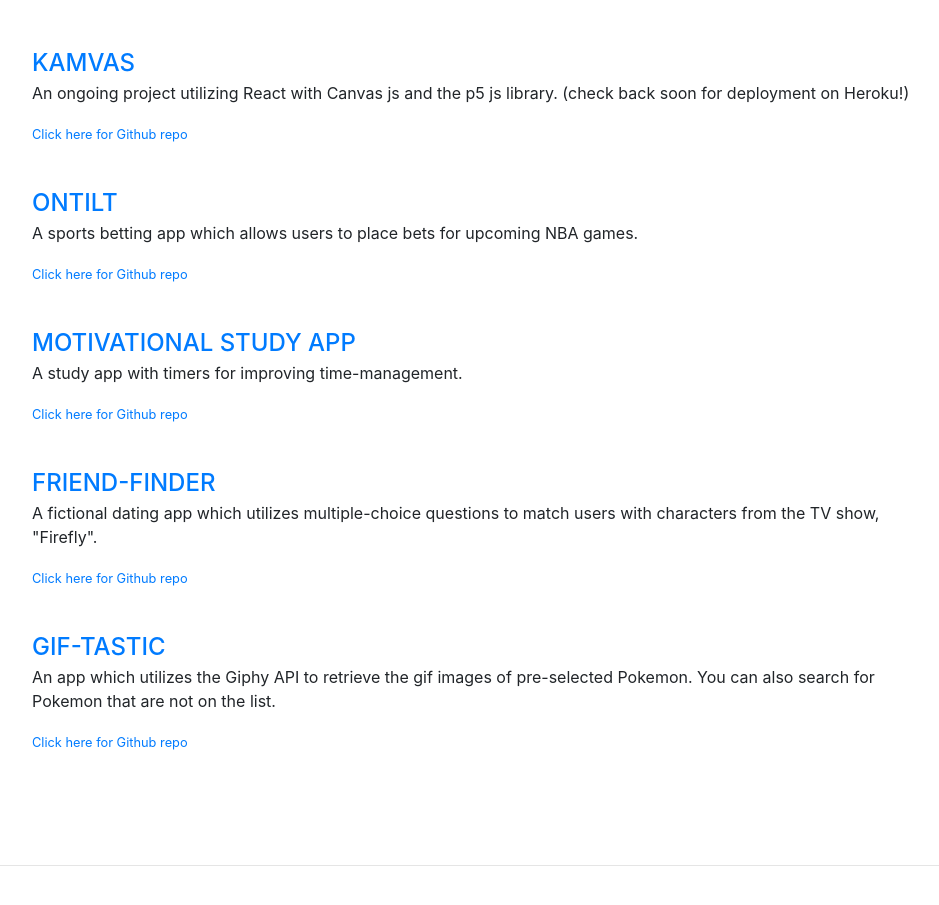
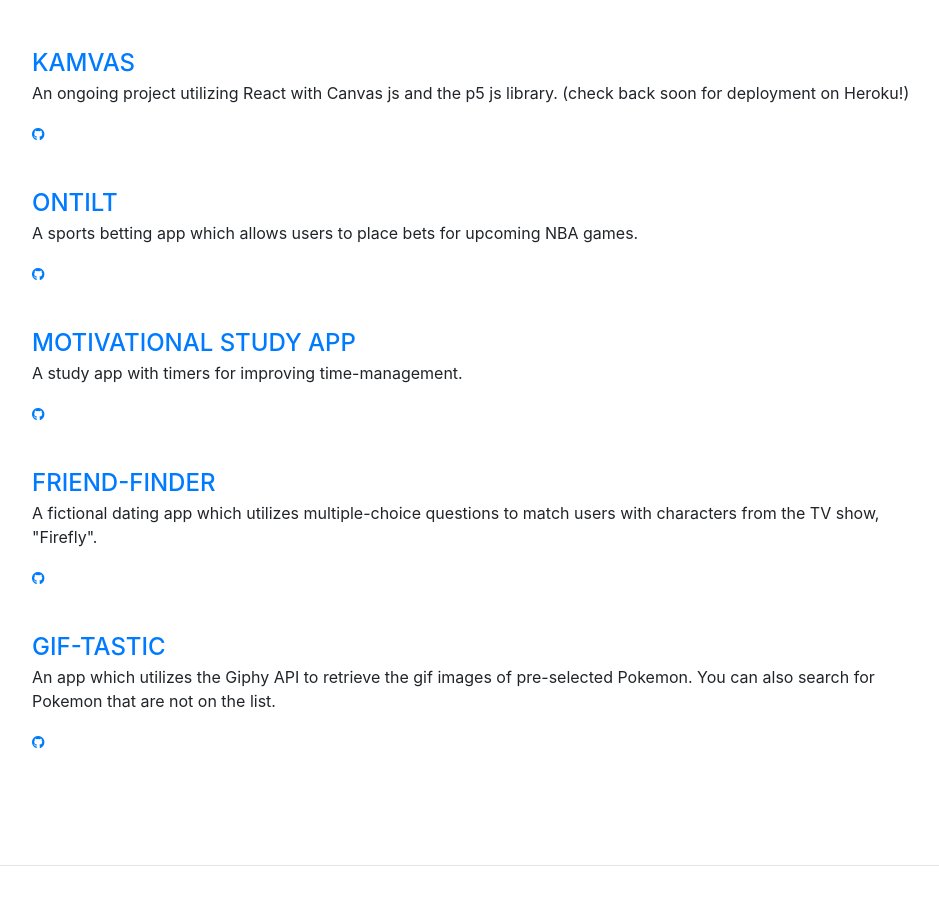
Before and after one commit to byronst10/portfolio, a website with bundled scripts: page index.html in a window 1280 px wide. Shown: the part 890-1795 px from the top of the page, without its empty margins (288-1227 px from the left). Built offline with nearby package versions, Linux system fonts and the light colour scheme; a web font is replaced by a local one.

Commit message:
pushing changes

```diff
--- a/index.html
+++ b/index.html
@@ -88,24 +88,24 @@
         <div class="project-content">
         <div class="subheading mb-0"><a href="https://github.com/Mariamka91/Shinto-App/">Kamvas</a></div>
         <p>An ongoing project utilizing React with Canvas js and the p5 js library. (check back soon for deployment on Heroku!)</p>
-        <p><small><a href="https://github.com/Mariamka91/Shinto-App/">Click here for Github repo</a></span></small></p>
+        <p><small><a href="https://github.com/Mariamka91/Shinto-App/"><i class="fab fa-github"></i></a></span></small></p>
         <br>
       <div class="subheading mb-0"><a href="https://ontiltsports.herokuapp.com/">OnTilt</a></div>
         <p>A sports betting app which allows users to place bets for upcoming NBA games.</p>
-        <p><small><a href="https://github.com/chloec222/onTilt/">Click here for Github repo</a></small></p>
+        <p><small><a href="https://github.com/chloec222/onTilt/"><i class="fab fa-github"></i></a></small></p>
         <br>
       <div class="subheading mb-0"><a href="https://byronst10.github.io/Project-Demo/index.html">Motivational Study App</a></div>
       <p>A study app with timers for improving time-management.</p>
-      <p><small><a href="https://github.com/Mariamka91/Project-Demo/">Click here for Github repo</a></small></p>
+      <p><small><a href="https://github.com/Mariamka91/Project-Demo/"><i class="fab fa-github"></i></a></small></p>
       <br>
       <div class="subheading mb-0"><a href="https://friend-finder-serenity.herokuapp.com/">Friend-Finder</a></div>
       <p>A fictional dating app which utilizes multiple-choice questions to match users with characters from the TV show, "Firefly".</p>
-      <p><small><a href="https://github.com/byronst10/FriendFinder/">Click here for Github repo</a></small></p>
+      <p><small><a href="https://github.com/byronst10/FriendFinder/"><i class="fab fa-github"></i></a></small></p>
     </div>
     <br>
     <div class="subheading mb-0"><a href="https://byronst10.github.io/giftastic/">Gif-tastic</a></div>
       <p>An app which utilizes the Giphy API to retrieve the gif images of pre-selected Pokemon. You can also search for Pokemon that are not on the list.</p>
-      <p><small><a href="https://github.com/byronst10/giftastic/">Click here for Github repo</a></small></p>
+      <p><small><a href="https://github.com/byronst10/giftastic/"><i class="fab fa-github"></i></a></small></p>
     </div>
   </br>
   </div>
```
